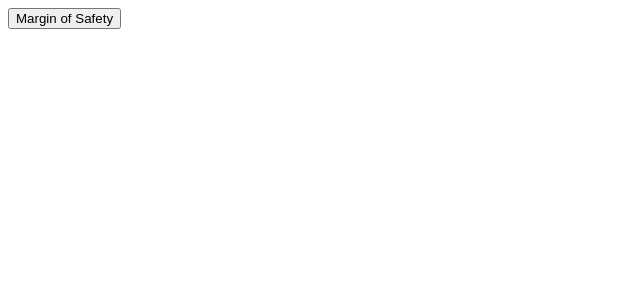
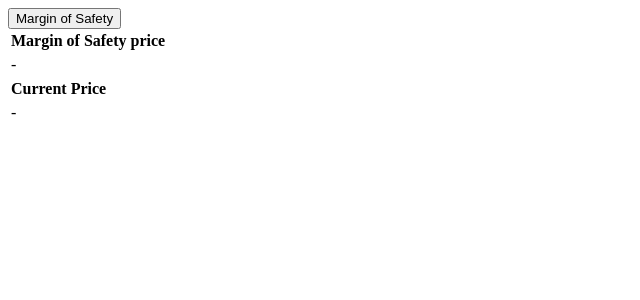
Before and after one commit to mrhappyasthma/IsThisStockGood, a Flask app: template templates/margin_of_safety.html in a window 1280 px wide. Shown: the top 300 px of the page, without its empty margins (0-640 px from the left). Run offline with Flask 2, Linux system fonts and the light colour scheme; the template is opened without the code that fills it, so the values that code supplies are empty.

Commit message:
Display the margin of safety calculation.
There are still a few TODOs. Namely we need to fetch and display the current price.

With this, we can color-code it based on whether it's near/below the margin of safety.

```diff
--- a/main.py
+++ b/main.py
@@ -2,6 +2,7 @@
 import logging
 import os
 import re
+import src.RuleOneInvestingCalculations as RuleOne
 from datetime import date
 from flask import Flask, request, render_template
 from requests_futures.sessions import FuturesSession
@@ -45,6 +46,24 @@
   return output[1:] if output[0] == ',' else output
 
 
+def calculateMarginOfSafetyPrice(ratios, pe_ratios, yahoo_finance_analysis):
+  if not ratios or not pe_ratios or not yahoo_finance_analysis:
+    return None
+
+  if not yahoo_finance_analysis.five_year_growth_rate or not ratios.equity_averages:
+    return None
+  growth_rate = min(float(yahoo_finance_analysis.five_year_growth_rate),
+                    float(ratios.equity_averages[-1]))
+  # Divide the growth rate by 100 to convert from percent to decimal.
+  growth_rate = growth_rate / 100.0
+
+  if not ratios.ttm_eps or not pe_ratios.pe_low or not pe_ratios.pe_high:
+    return None
+  margin_of_safety_price = RuleOne.margin_of_safety_price(float(ratios.ttm_eps), growth_rate,
+                                                          float(pe_ratios.pe_low), float(pe_ratios.pe_high))
+  return margin_of_safety_price
+
+
 @app.route('/')
 def homepage():
   if request.environ['HTTP_HOST'].endswith('.appspot.com'):  #Redirect the appspot url to the custom url
@@ -80,8 +99,9 @@
     ratios.calculate_long_term_debt()
   pe_ratios = search_handler.pe_ratios
   yahoo_finance_analysis = search_handler.yahoo_finance_analysis
-  if not ratios or not yahoo_finance_analysis:
+  if not ratios or not pe_ratios or not yahoo_finance_analysis:
     return render_template('json/error.json', **{'error' : 'Invalid ticker symbol'})
+  margin_of_safety_price = calculateMarginOfSafetyPrice(ratios, pe_ratios, yahoo_finance_analysis)
   template_values = {
     'roic': ratios.roic_averages if ratios.roic_averages else [],
     'eps': ratios.eps_averages if ratios.eps_averages else [],
@@ -92,11 +112,8 @@
     'free_cash_flow' : ratios.recent_free_cash_flow,
     'debt_payoff_time' : ratios.debt_payoff_time,
     'debt_equity_ratio' : ratios.debt_equity_ratio if ratios.debt_equity_ratio >= 0 else -1,
-    'ttm_eps' : ratios.ttm_eps if ratios.ttm_eps else 'null',
     'ttm_net_income' : ratios.ttm_net_income if ratios.ttm_net_income else 'null',
-    'five_year_growth_rate' : yahoo_finance_analysis.five_year_growth_rate if yahoo_finance_analysis.five_year_growth_rate else 'null',
-    'pe_high' : pe_ratios.pe_high if pe_ratios else 'null',
-    'pe_low' : pe_ratios.pe_low if pe_ratios else 'null'
+    'margin_of_safety_price' : margin_of_safety_price if margin_of_safety_price else 'null'
   }
   return render_template('json/big_five_numbers.json', **template_values)
 
--- a/templates/json/big_five_numbers.json
+++ b/templates/json/big_five_numbers.json
@@ -8,9 +8,6 @@
   "free_cash_flow" : {{ free_cash_flow }},
   "debt_payoff_time" : {{ debt_payoff_time }},
   "debt_equity_ratio" : {{ debt_equity_ratio }},
-  "ttm_eps" : {{ ttm_eps }},
   "ttm_net_income" : {{ ttm_net_income }},
-  "five_year_growth_rate" : {{ five_year_growth_rate }},
-  "pe_high" : {{ pe_high }},
-  "pe_low" : {{ pe_low }}
+  "margin_of_safety_price" : {{ margin_of_safety_price }}
 }
--- a/templates/margin_of_safety.html
+++ b/templates/margin_of_safety.html
@@ -8,4 +8,30 @@
         data-content="{% include 'txt/margin_of_safety_tooltip.txt' %}"
     >Margin of Safety</button>
   </div>
+  <div class="row pt-3 justify-content-center">
+    <div class="col">
+      <table class="table table-bordered text-center">
+        <tr id="debt_equity_title_label">
+          <thead class="thead-light">
+            <th>Margin of Safety price</th>
+          </thead>
+          <td id="margin_of_safety_price">
+            -
+          </td>
+        </tr>
+      </table>
+    </div>
+    <div class="col">
+      <table class="table table-bordered text-center">
+        <tr id="debt_equity_title_label">
+          <thead class="thead-light">
+            <th>Current Price</th>
+          </thead>
+          <td id="current_price">
+            -
+          </td>
+        </tr>
+      </table>
+    </div>
+  </div>
 </div>
```
Also changed, not shown: src/RuleOneInvestingCalculations.py (+6 -3 lines), templates/js/search.js (+18 -10 lines).
